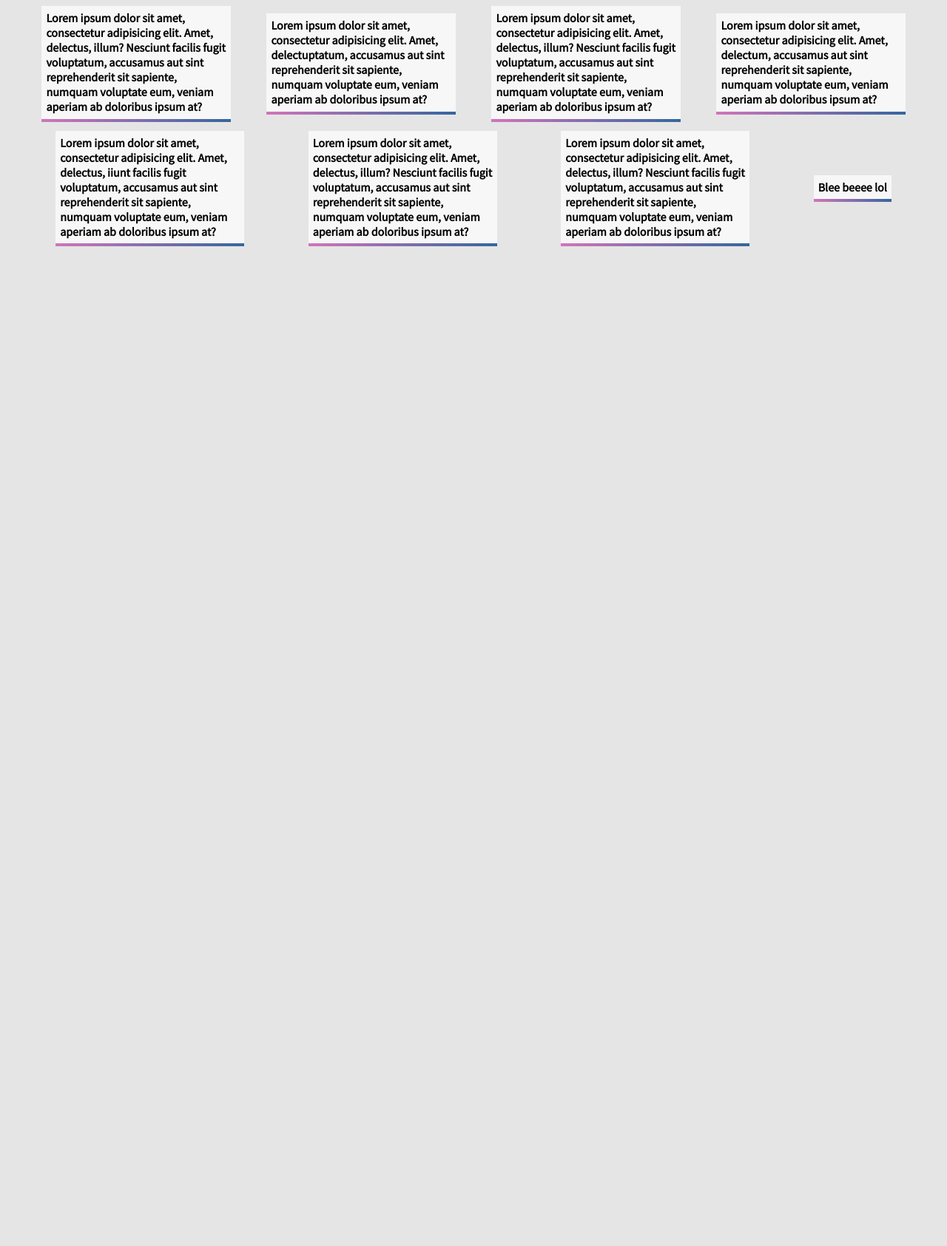
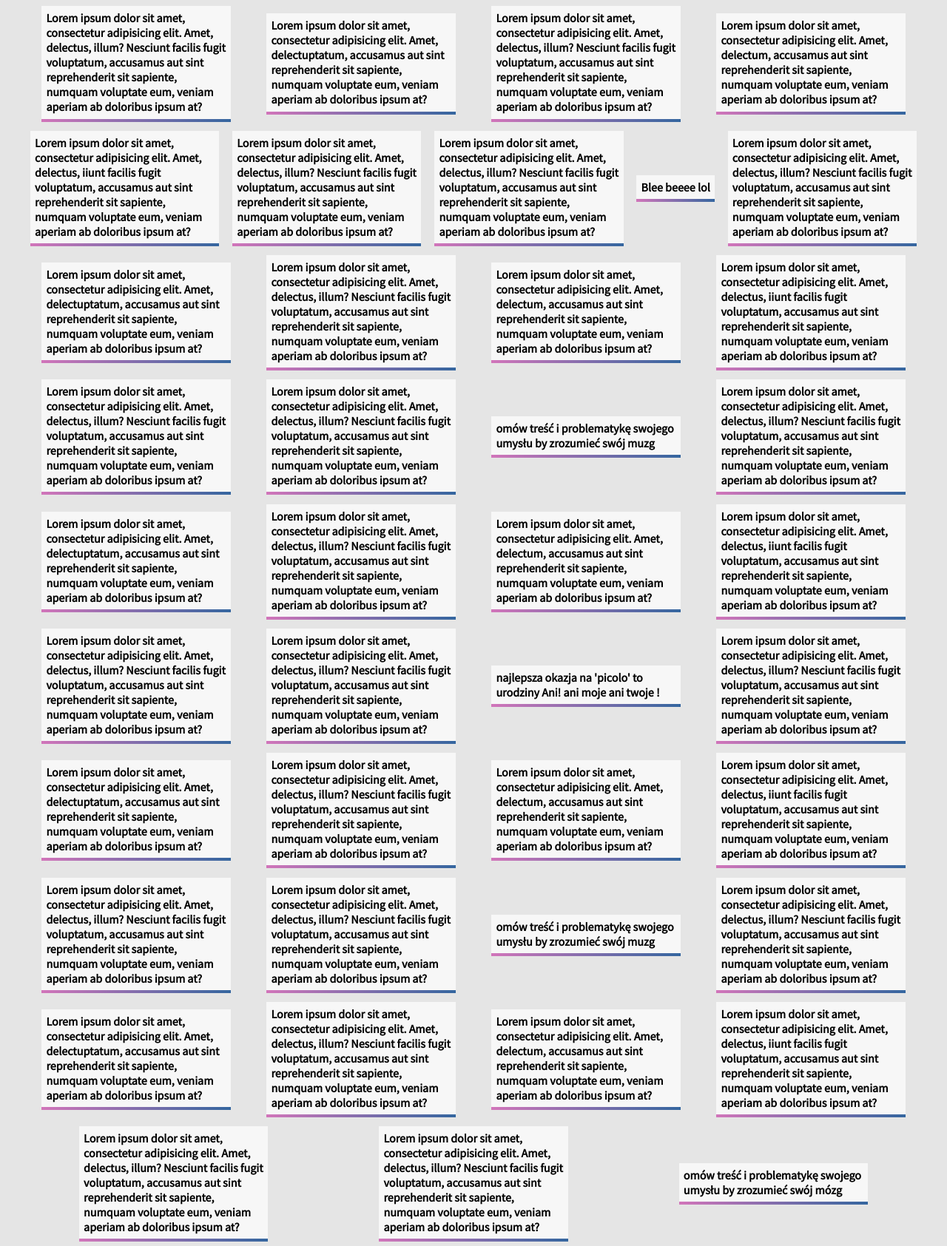
Before and after one commit to wojciechwojciech/wojciechwojciech.github.io, a PHP site: page /kurier/index.html in a window 1280 px wide. Shown: the part 302-1987 px from the top of the page at 74% size. Before the commit the page ends 635 px from the top, so only its background shows below. Run offline with PHP 8.4, Linux system fonts and the light colour scheme.

Commit message:
Add files via upload

```diff
--- a/kurier/index.html
+++ b/kurier/index.html
@@ -1,5 +1,5 @@
 <!DOCTYPE html>
-<html lang="pl pl">
+<html lang="">
 <head>
     <meta charset="utf-8">
     <meta name="viewport" content="width=device-width, initial-scale=1.0">
@@ -35,7 +35,40 @@
             <article>Lorem ipsum dolor sit amet, consectetur adipisicing elit. Amet, delectus, illum? Nesciunt facilis fugit voluptatum, accusamus aut sint reprehenderit sit sapiente, numquam voluptate eum, veniam aperiam ab doloribus ipsum at?</article>
             <article>Lorem ipsum dolor sit amet, consectetur adipisicing elit. Amet, delectus, illum? Nesciunt facilis fugit voluptatum, accusamus aut sint reprehenderit sit sapiente, numquam voluptate eum, veniam aperiam ab doloribus ipsum at?</article>
             <article>Blee beeee lol</article>
+            <article>Lorem ipsum dolor sit amet, consectetur adipisicing elit. Amet, delectus, illum? Nesciunt facilis fugit voluptatum, accusamus aut sint reprehenderit sit sapiente, numquam voluptate eum, veniam aperiam ab doloribus ipsum at?</article>
+            <article>Lorem ipsum dolor sit amet, consectetur adipisicing elit. Amet, delectuptatum, accusamus aut sint reprehenderit sit sapiente, numquam voluptate eum, veniam aperiam ab doloribus ipsum at?</article>
+            <article>Lorem ipsum dolor sit amet, consectetur adipisicing elit. Amet, delectus, illum? Nesciunt facilis fugit voluptatum, accusamus aut sint reprehenderit sit sapiente, numquam voluptate eum, veniam aperiam ab doloribus ipsum at?</article>
+            <article>Lorem ipsum dolor sit amet, consectetur adipisicing elit. Amet, delectum, accusamus aut sint reprehenderit sit sapiente, numquam voluptate eum, veniam aperiam ab doloribus ipsum at?</article>
+            <article>Lorem ipsum dolor sit amet, consectetur adipisicing elit. Amet, delectus, iiunt facilis fugit voluptatum, accusamus aut sint reprehenderit sit sapiente, numquam voluptate eum, veniam aperiam ab doloribus ipsum at?</article>
+            <article>Lorem ipsum dolor sit amet, consectetur adipisicing elit. Amet, delectus, illum? Nesciunt facilis fugit voluptatum, accusamus aut sint reprehenderit sit sapiente, numquam voluptate eum, veniam aperiam ab doloribus ipsum at?</article>
+            <article>Lorem ipsum dolor sit amet, consectetur adipisicing elit. Amet, delectus, illum? Nesciunt facilis fugit voluptatum, accusamus aut sint reprehenderit sit sapiente, numquam voluptate eum, veniam aperiam ab doloribus ipsum at?</article>
+            <article>omów treść i problematykę swojego umysłu by zrozumieć swój muzg</article>
+            <article>Lorem ipsum dolor sit amet, consectetur adipisicing elit. Amet, delectus, illum? Nesciunt facilis fugit voluptatum, accusamus aut sint reprehenderit sit sapiente, numquam voluptate eum, veniam aperiam ab doloribus ipsum at?</article>
+            <article>Lorem ipsum dolor sit amet, consectetur adipisicing elit. Amet, delectuptatum, accusamus aut sint reprehenderit sit sapiente, numquam voluptate eum, veniam aperiam ab doloribus ipsum at?</article>
+            <article>Lorem ipsum dolor sit amet, consectetur adipisicing elit. Amet, delectus, illum? Nesciunt facilis fugit voluptatum, accusamus aut sint reprehenderit sit sapiente, numquam voluptate eum, veniam aperiam ab doloribus ipsum at?</article>
+            <article>Lorem ipsum dolor sit amet, consectetur adipisicing elit. Amet, delectum, accusamus aut sint reprehenderit sit sapiente, numquam voluptate eum, veniam aperiam ab doloribus ipsum at?</article>
+            <article>Lorem ipsum dolor sit amet, consectetur adipisicing elit. Amet, delectus, iiunt facilis fugit voluptatum, accusamus aut sint reprehenderit sit sapiente, numquam voluptate eum, veniam aperiam ab doloribus ipsum at?</article>
+            <article>Lorem ipsum dolor sit amet, consectetur adipisicing elit. Amet, delectus, illum? Nesciunt facilis fugit voluptatum, accusamus aut sint reprehenderit sit sapiente, numquam voluptate eum, veniam aperiam ab doloribus ipsum at?</article>
+            <article>Lorem ipsum dolor sit amet, consectetur adipisicing elit. Amet, delectus, illum? Nesciunt facilis fugit voluptatum, accusamus aut sint reprehenderit sit sapiente, numquam voluptate eum, veniam aperiam ab doloribus ipsum at?</article>
+            <article>najlepsza okazja na 'picolo' to urodziny Ani! ani moje ani twoje !</article>
+            <article>Lorem ipsum dolor sit amet, consectetur adipisicing elit. Amet, delectus, illum? Nesciunt facilis fugit voluptatum, accusamus aut sint reprehenderit sit sapiente, numquam voluptate eum, veniam aperiam ab doloribus ipsum at?</article>
+            <article>Lorem ipsum dolor sit amet, consectetur adipisicing elit. Amet, delectuptatum, accusamus aut sint reprehenderit sit sapiente, numquam voluptate eum, veniam aperiam ab doloribus ipsum at?</article>
+            <article>Lorem ipsum dolor sit amet, consectetur adipisicing elit. Amet, delectus, illum? Nesciunt facilis fugit voluptatum, accusamus aut sint reprehenderit sit sapiente, numquam voluptate eum, veniam aperiam ab doloribus ipsum at?</article>
+            <article>Lorem ipsum dolor sit amet, consectetur adipisicing elit. Amet, delectum, accusamus aut sint reprehenderit sit sapiente, numquam voluptate eum, veniam aperiam ab doloribus ipsum at?</article>
+            <article>Lorem ipsum dolor sit amet, consectetur adipisicing elit. Amet, delectus, iiunt facilis fugit voluptatum, accusamus aut sint reprehenderit sit sapiente, numquam voluptate eum, veniam aperiam ab doloribus ipsum at?</article>
+            <article>Lorem ipsum dolor sit amet, consectetur adipisicing elit. Amet, delectus, illum? Nesciunt facilis fugit voluptatum, accusamus aut sint reprehenderit sit sapiente, numquam voluptate eum, veniam aperiam ab doloribus ipsum at?</article>
+            <article>Lorem ipsum dolor sit amet, consectetur adipisicing elit. Amet, delectus, illum? Nesciunt facilis fugit voluptatum, accusamus aut sint reprehenderit sit sapiente, numquam voluptate eum, veniam aperiam ab doloribus ipsum at?</article>
+            <article>omów treść i problematykę swojego umysłu by zrozumieć swój muzg</article>
+            <article>Lorem ipsum dolor sit amet, consectetur adipisicing elit. Amet, delectus, illum? Nesciunt facilis fugit voluptatum, accusamus aut sint reprehenderit sit sapiente, numquam voluptate eum, veniam aperiam ab doloribus ipsum at?</article>
+            <article>Lorem ipsum dolor sit amet, consectetur adipisicing elit. Amet, delectuptatum, accusamus aut sint reprehenderit sit sapiente, numquam voluptate eum, veniam aperiam ab doloribus ipsum at?</article>
+            <article>Lorem ipsum dolor sit amet, consectetur adipisicing elit. Amet, delectus, illum? Nesciunt facilis fugit voluptatum, accusamus aut sint reprehenderit sit sapiente, numquam voluptate eum, veniam aperiam ab doloribus ipsum at?</article>
+            <article>Lorem ipsum dolor sit amet, consectetur adipisicing elit. Amet, delectum, accusamus aut sint reprehenderit sit sapiente, numquam voluptate eum, veniam aperiam ab doloribus ipsum at?</article>
+            <article>Lorem ipsum dolor sit amet, consectetur adipisicing elit. Amet, delectus, iiunt facilis fugit voluptatum, accusamus aut sint reprehenderit sit sapiente, numquam voluptate eum, veniam aperiam ab doloribus ipsum at?</article>
+            <article>Lorem ipsum dolor sit amet, consectetur adipisicing elit. Amet, delectus, illum? Nesciunt facilis fugit voluptatum, accusamus aut sint reprehenderit sit sapiente, numquam voluptate eum, veniam aperiam ab doloribus ipsum at?</article>
+            <article>Lorem ipsum dolor sit amet, consectetur adipisicing elit. Amet, delectus, illum? Nesciunt facilis fugit voluptatum, accusamus aut sint reprehenderit sit sapiente, numquam voluptate eum, veniam aperiam ab doloribus ipsum at?</article>
+            <article>omów treść i problematykę swojego umysłu by zrozumieć swój mózg</article>
 
         </content>
+        <footer id="footer"></footer>
         <script src="script.js"></script>
 </body></html>
--- a/kurier/script.js
+++ b/kurier/script.js
@@ -7,3 +7,23 @@ $(window).on('load resize', function() {
         'width': '100%'- $('nav ul').css('margin-left')
     });
 });
+//window.scroll({
+//  top: 0,
+//  left: 0,
+//  behavior: 'smooth'
+//});
+
+//window.scrollBy({
+//  top: 300, // could be negative value
+//  left: 0,
+//  behavior: 'smooth'
+//});
+
+// Scroll to a certain element
+//document.querySelector('footer').scrollIntoView({
+//    behavior: 'smooth'
+//});
+
+$('html, body').animate({
+    scrollTop: $($(this).attr('href')).offset().top
+}, 500, 'linear');
--- a/kurier/styles.css
+++ b/kurier/styles.css
@@ -8,7 +8,8 @@ body{
     padding:0;margin:0;
 }
 nav{
-/*    position: relative;*/
+    position: sticky;
+    top:0;
     height: 6.4%;
     display: flex;
     align-items: center;
@@ -95,3 +96,9 @@ nav p{
         opacity: 1;
     }
 }
+@media(orientation:portrait){
+    article{
+        max-width: 100%;
+        margin: 1%;
+    }
+}
```
